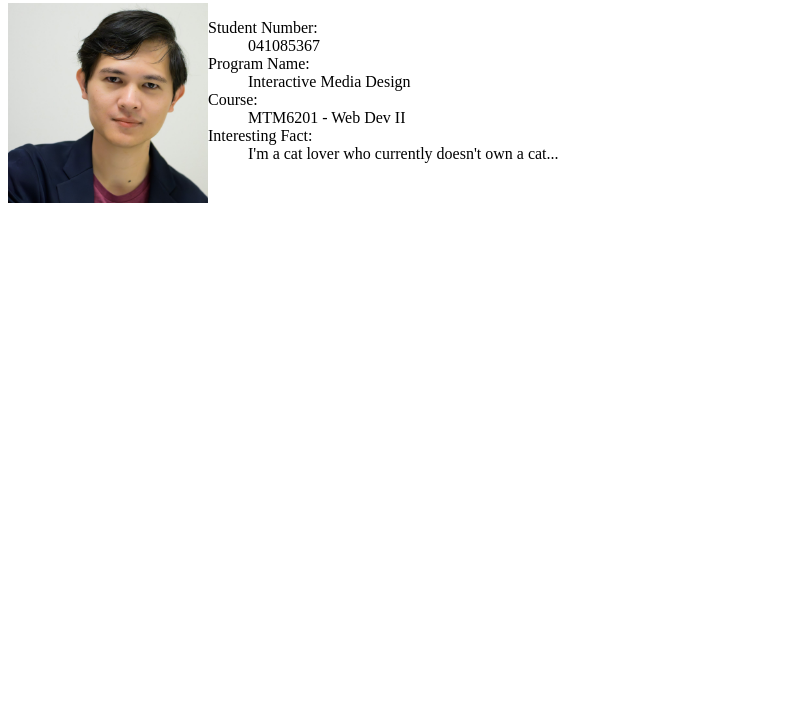
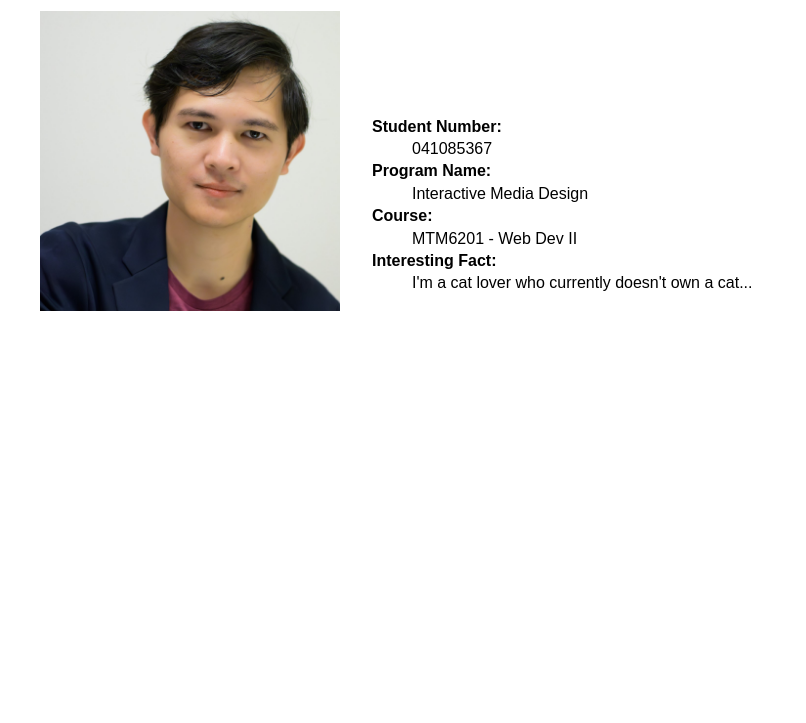
Before and after one commit to le000255/mtm6201-week1, a plain HTML site: page index.html in a window 1280 px wide. Shown: the part 77-800 px from the top of the page, without its empty margins (0-806 px from the left). Drawn offline with Linux system fonts and the light colour scheme.

Commit message:
add style to the page

```diff
--- /dev/null
+++ b/css/style.css
@@ -0,0 +1,18 @@
+html, body {
+  font-family: Arial, Helvetica, sans-serif;
+  line-height: 1.4;
+}
+main {
+  max-width: 1200px;
+  width: 95%;
+  margin: 0 auto;
+}
+.container {
+  display: flex;
+  flex-wrap: wrap;
+  align-items: flex-end;
+  gap: 2em;
+}
+dt {
+  font-weight: bold;
+}
--- a/index.html
+++ b/index.html
@@ -5,17 +5,16 @@
   <meta charset="UTF-8">
   <meta name="viewport" content="width=device-width, initial-scale=1.0">
   <title>Eddie | Gia Thinh Le</title>
-  <style>
-    .container {
-      display: flex;
-    }
-  </style>
+  <link rel="stylesheet" href="css/style.css">
 </head>
+
 <body>
+  <main>
+
     <h1>Eddie | Gia Thinh Le</h1>
 
     <div class="container">
-    <img src="images/headshot_1x1.jpg" alt="My headshot" width="200">
+      <img src="images/headshot_1x1.jpg" alt="My headshot" width="300">
       <dl>
         <dt>Student Number:</dt>
         <dd>041085367</dd>
@@ -27,6 +26,7 @@
         <dd>I'm a cat lover who currently doesn't own a cat...</dd>
       </dl>
     </div>
+  </main>
 
 
 </body>
```
Lines whose indentation alone changed are shown as unchanged.
